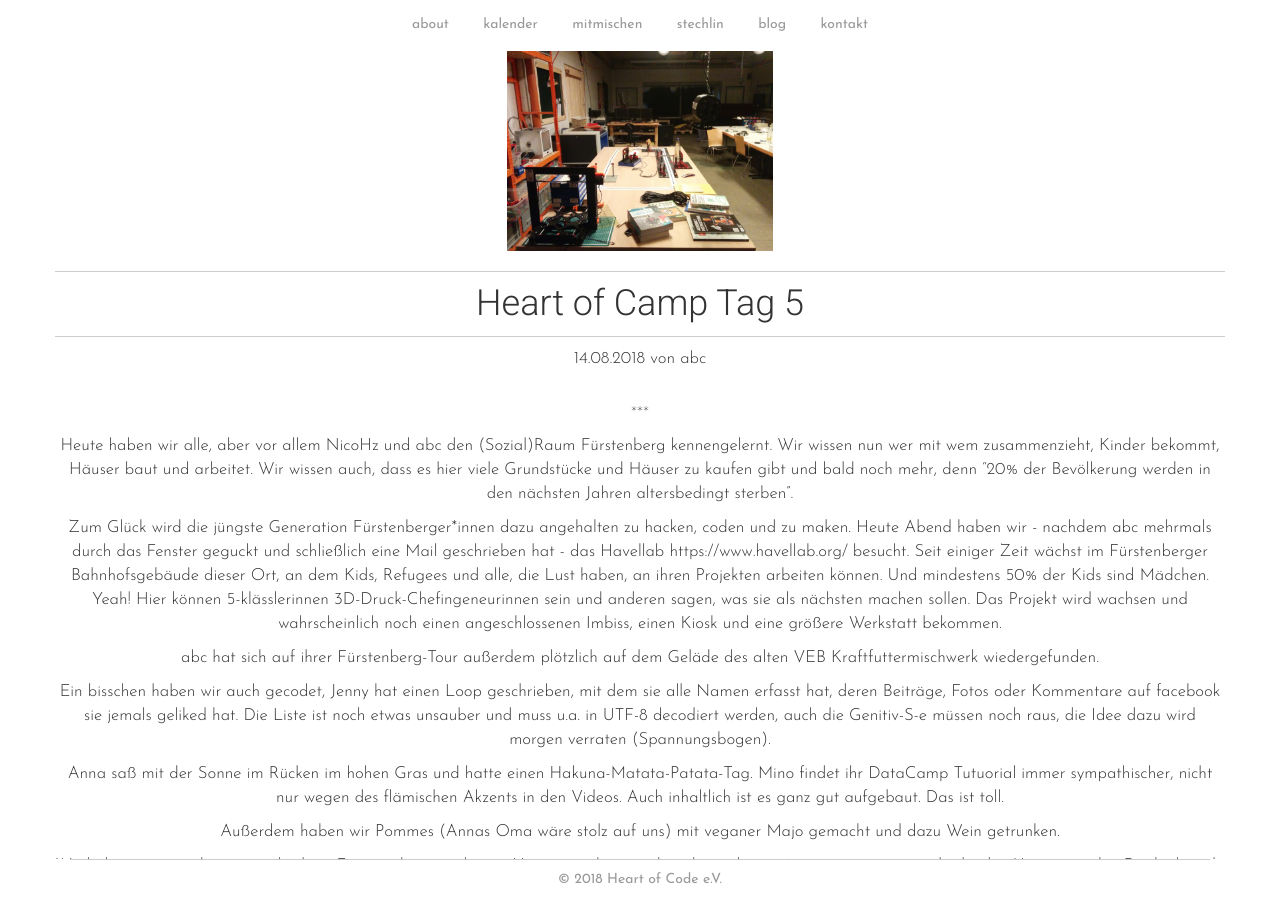
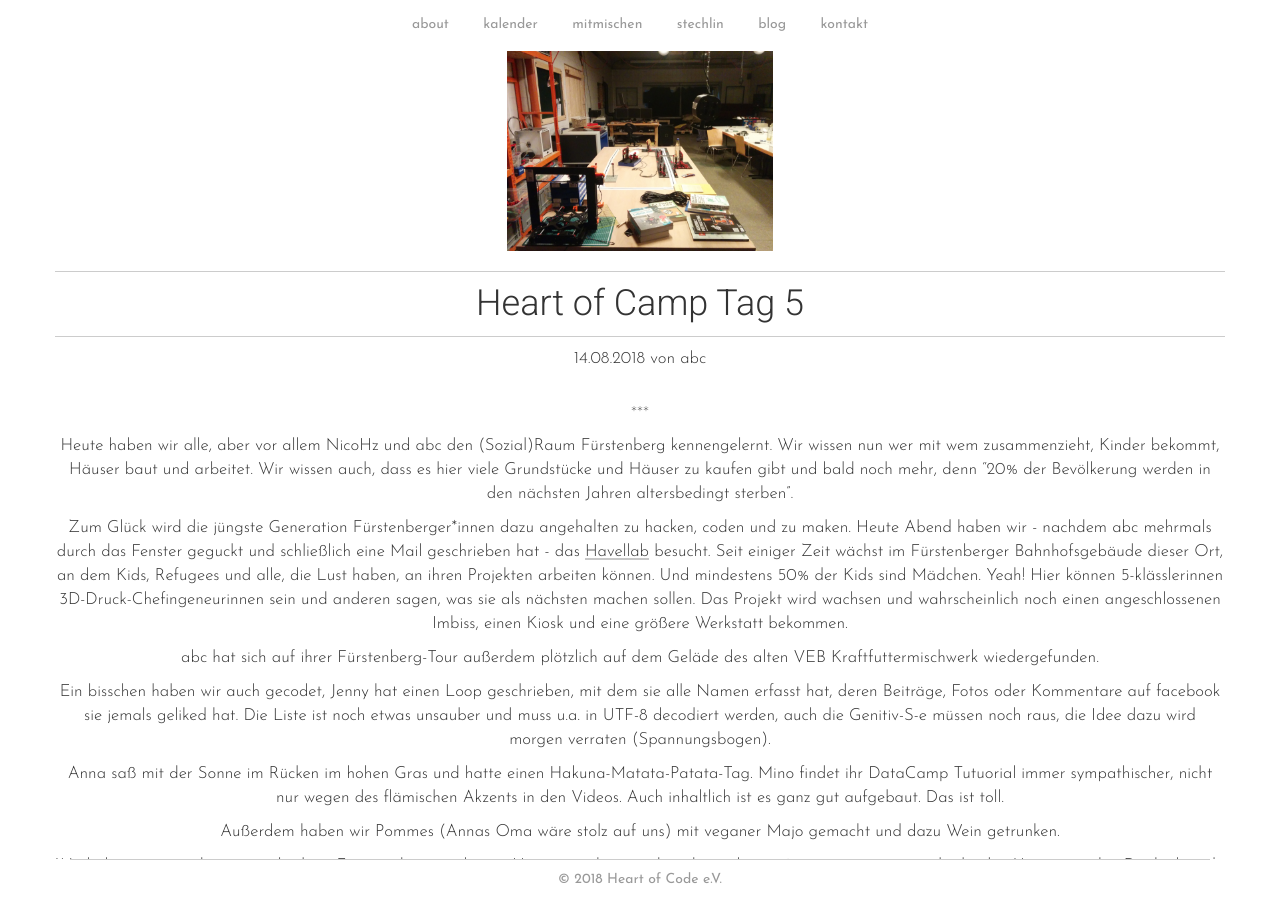
Before and after one commit to heartsofcode/heartofcode, a Jekyll site: the page built from _stechlin/2018-08-14.md, in a window 1280 px wide and 900 px high. Built offline with Jekyll 4.4.1, drawn with Linux system fonts in a browser that asks for light colours; some web fonts are replaced.

Commit message:
Update 2018-08-14.md

```diff
--- a/_stechlin/2018-08-14.md
+++ b/_stechlin/2018-08-14.md
@@ -8,7 +8,7 @@ category: blogpost
 ---
 Heute haben wir alle, aber vor allem NicoHz und abc den (Sozial)Raum Fürstenberg kennengelernt. Wir wissen nun wer mit wem zusammenzieht, Kinder bekommt, Häuser baut und arbeitet. Wir wissen auch, dass es hier viele Grundstücke und Häuser zu kaufen gibt und bald noch mehr, denn "20% der Bevölkerung werden in den nächsten Jahren altersbedingt sterben".
 
-Zum Glück wird die jüngste Generation Fürstenberger*innen dazu angehalten zu hacken, coden und zu maken. Heute Abend haben wir - nachdem abc mehrmals durch das Fenster geguckt und schließlich eine Mail geschrieben hat - das Havellab https://www.havellab.org/  besucht. Seit einiger Zeit wächst im Fürstenberger Bahnhofsgebäude dieser Ort, an dem Kids, Refugees und alle, die Lust haben, an ihren Projekten arbeiten können. Und mindestens 50% der Kids sind Mädchen. Yeah! Hier können 5-klässlerinnen 3D-Druck-Chefingeneurinnen sein und anderen sagen, was sie als nächsten machen sollen. Das Projekt wird wachsen und wahrscheinlich noch einen angeschlossenen Imbiss, einen Kiosk und eine größere Werkstatt bekommen.
+Zum Glück wird die jüngste Generation Fürstenberger*innen dazu angehalten zu hacken, coden und zu maken. Heute Abend haben wir - nachdem abc mehrmals durch das Fenster geguckt und schließlich eine Mail geschrieben hat - das [Havellab](https://www.havellab.org/)  besucht. Seit einiger Zeit wächst im Fürstenberger Bahnhofsgebäude dieser Ort, an dem Kids, Refugees und alle, die Lust haben, an ihren Projekten arbeiten können. Und mindestens 50% der Kids sind Mädchen. Yeah! Hier können 5-klässlerinnen 3D-Druck-Chefingeneurinnen sein und anderen sagen, was sie als nächsten machen sollen. Das Projekt wird wachsen und wahrscheinlich noch einen angeschlossenen Imbiss, einen Kiosk und eine größere Werkstatt bekommen.
 
 abc hat sich auf ihrer Fürstenberg-Tour außerdem plötzlich auf dem Geläde des alten VEB Kraftfuttermischwerk wiedergefunden.
 
```
